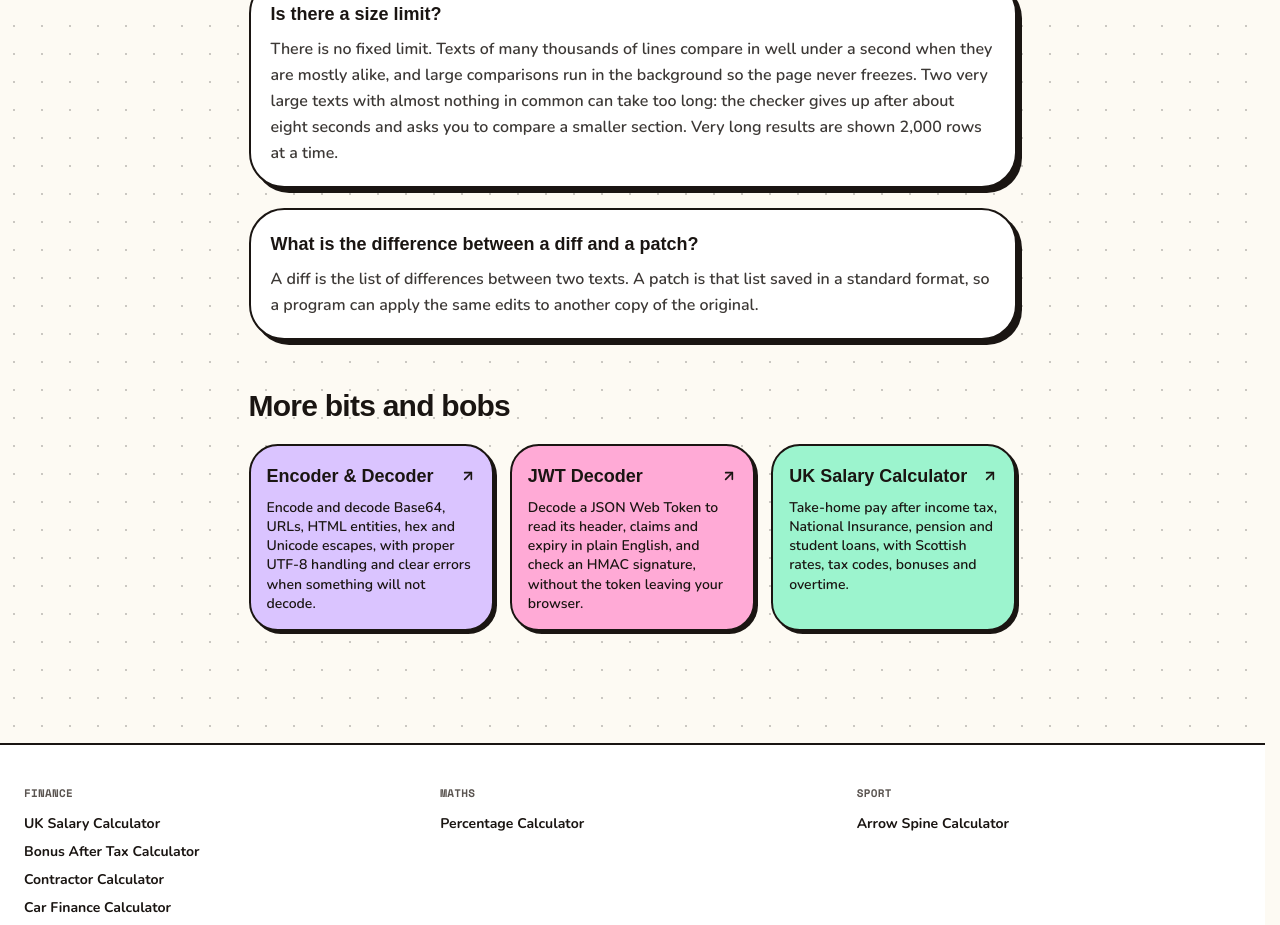
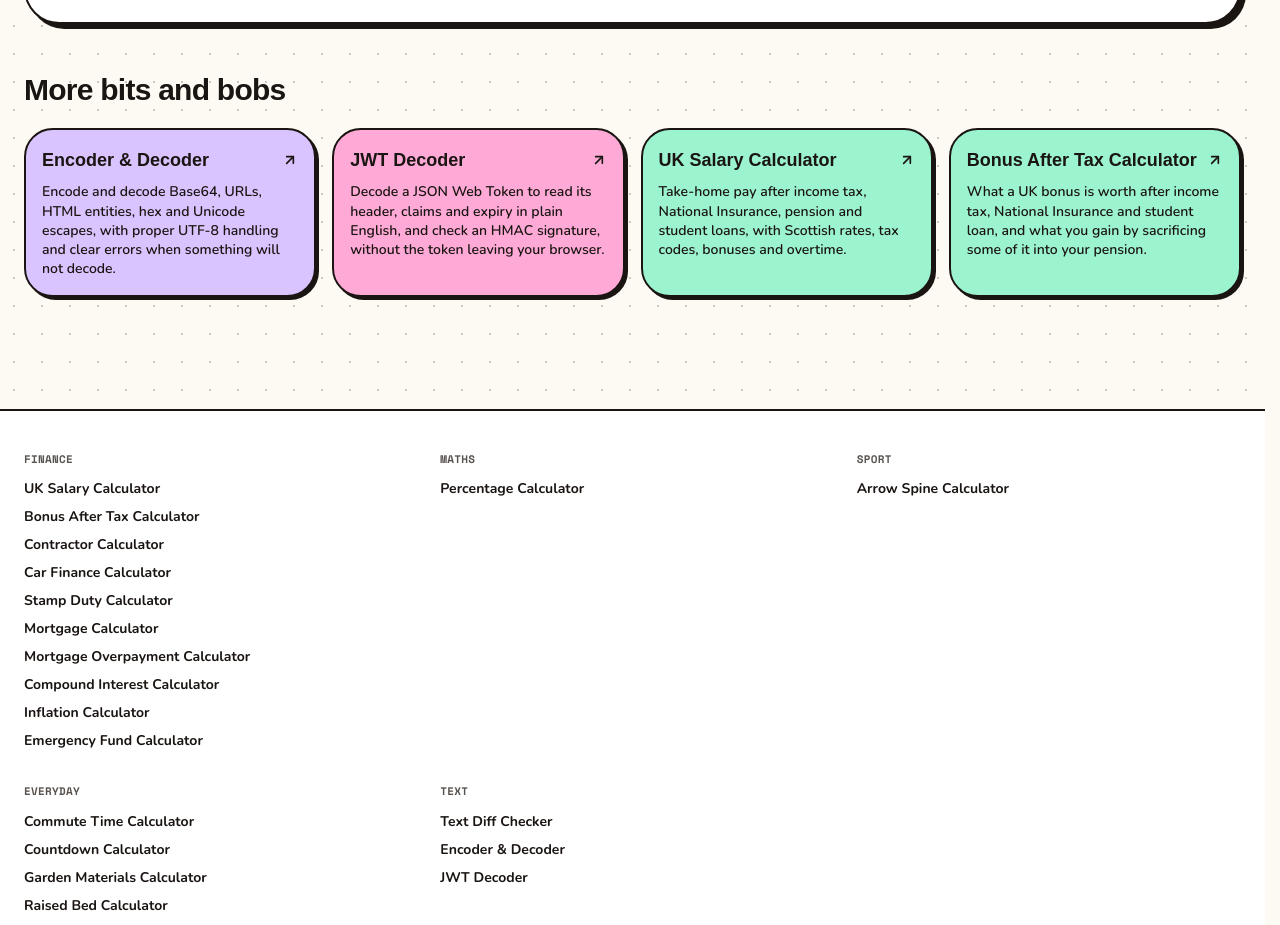
Before and after one commit to ConstantinChirila/cool-tools, a Next.js app: page /text-diff in a window 1280 px wide. Shown: the part 3740-4665 px from the top of the page. Built offline with nearby package versions, Linux system fonts and the light colour scheme; no server answers; a web font is replaced by a local one.

Commit message:
Widen the tool guide and show four related tools

```diff
--- a/components/tool-guide.tsx
+++ b/components/tool-guide.tsx
@@ -28,10 +28,10 @@ export function ToolGuide({ tool, content }: { tool: Tool; content: ToolContent
   const related = [
     ...tools.filter((t) => t.category === tool.category && t.slug !== tool.slug),
     ...tools.filter((t) => t.category !== tool.category),
-  ].slice(0, 3);
+  ].slice(0, 4);
 
   return (
-    <div className="mx-auto mt-14 max-w-3xl space-y-12">
+    <div className="mt-14 space-y-12">
       <section className="space-y-4 text-lg font-semibold leading-relaxed">
         {content.intro.map((p, i) => (
           <p key={i}>
@@ -76,7 +76,7 @@ export function ToolGuide({ tool, content }: { tool: Tool; content: ToolContent
 
       <section className="space-y-5">
         <h2 className="text-2xl font-extrabold tracking-tight sm:text-3xl">More bits and bobs</h2>
-        <ul className="grid gap-4 sm:grid-cols-3">
+        <ul className="grid gap-4 sm:grid-cols-2 lg:grid-cols-4">
           {related.map((t) => (
             <li key={t.slug}>
               <Link
```
